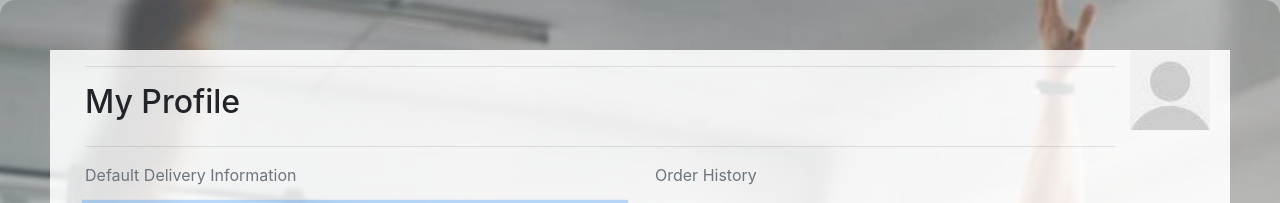
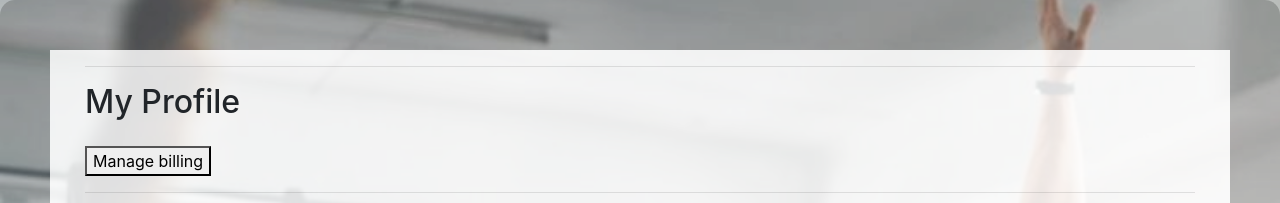
Before and after one commit to gerwini/Flavored-Fitness, a Django app: template profiles/templates/profiles/profile.html in a window 1280 px wide. Shown: the part 99-302 px from the top of the page. Run offline with Django 3.2, Linux system fonts and the light colour scheme; the template is opened without the code that fills it: values that come from a table or form of the project are taken from there, others are empty; parts of the project's set-up code (start-up, migrations or seed data) failed here and were passed over; some libraries are stand-ins or nearby versions.

Commit message:
Setting up subscription service

```diff
--- a/profiles/templates/profiles/profile.html
+++ b/profiles/templates/profiles/profile.html
@@ -8,13 +8,14 @@
         <div class="row">
             <div class="col">
                 <hr>
-                <h2 class="logo-font mb-4">My Profile</h2>
+                <div>
+                    <h2 class="logo-font mb-4">My Profile</h2>
+                    <form method="POST" action="/create-customer-portal-session">
+                        <button type="submit">Manage billing</button>
+                    </form>
+                </div>
                 <hr>
             </div>
-            <h1>{{ target_profile.get_display_name }}</h1>
-                <div class="userinfo">
-                {% include 'pybb/avatar.html' with user=target_user %}
-                </div>
         </div>
         <div class="row">
             <div class="col-12 col-lg-6">
```
